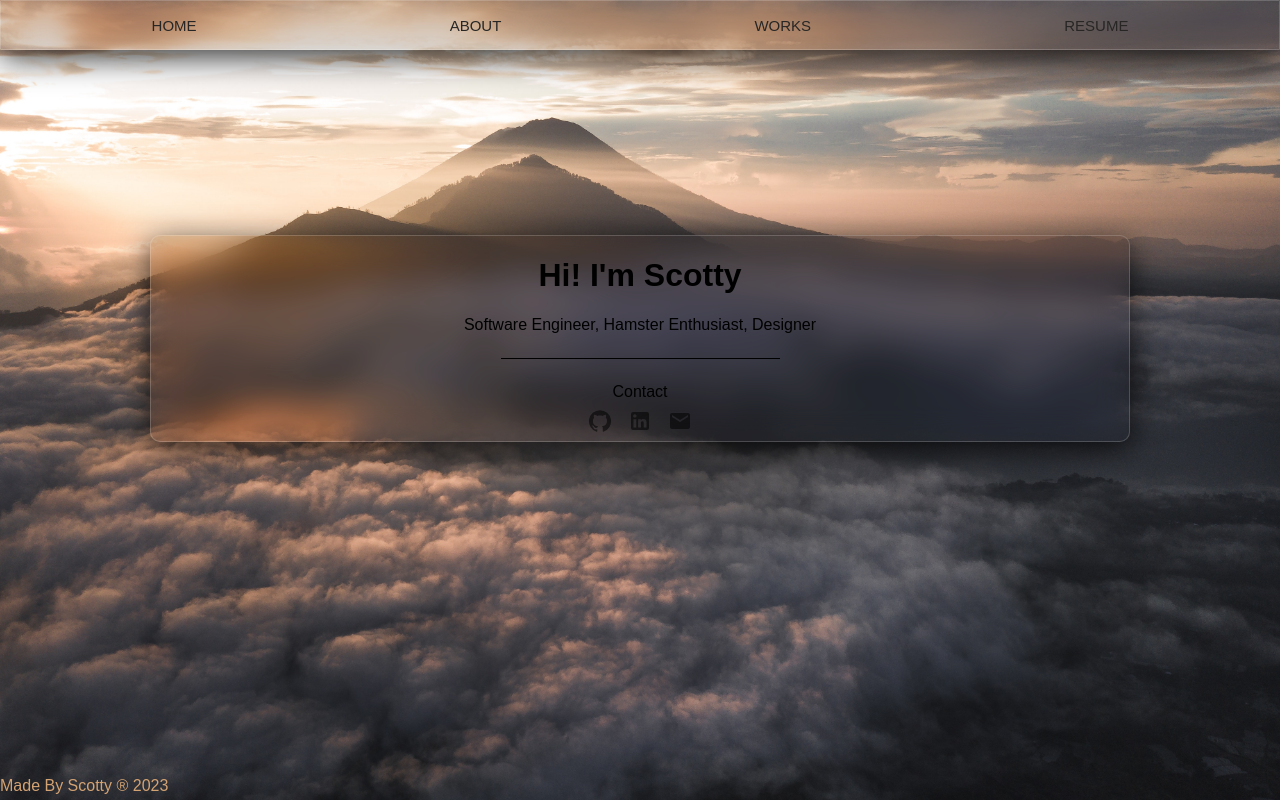
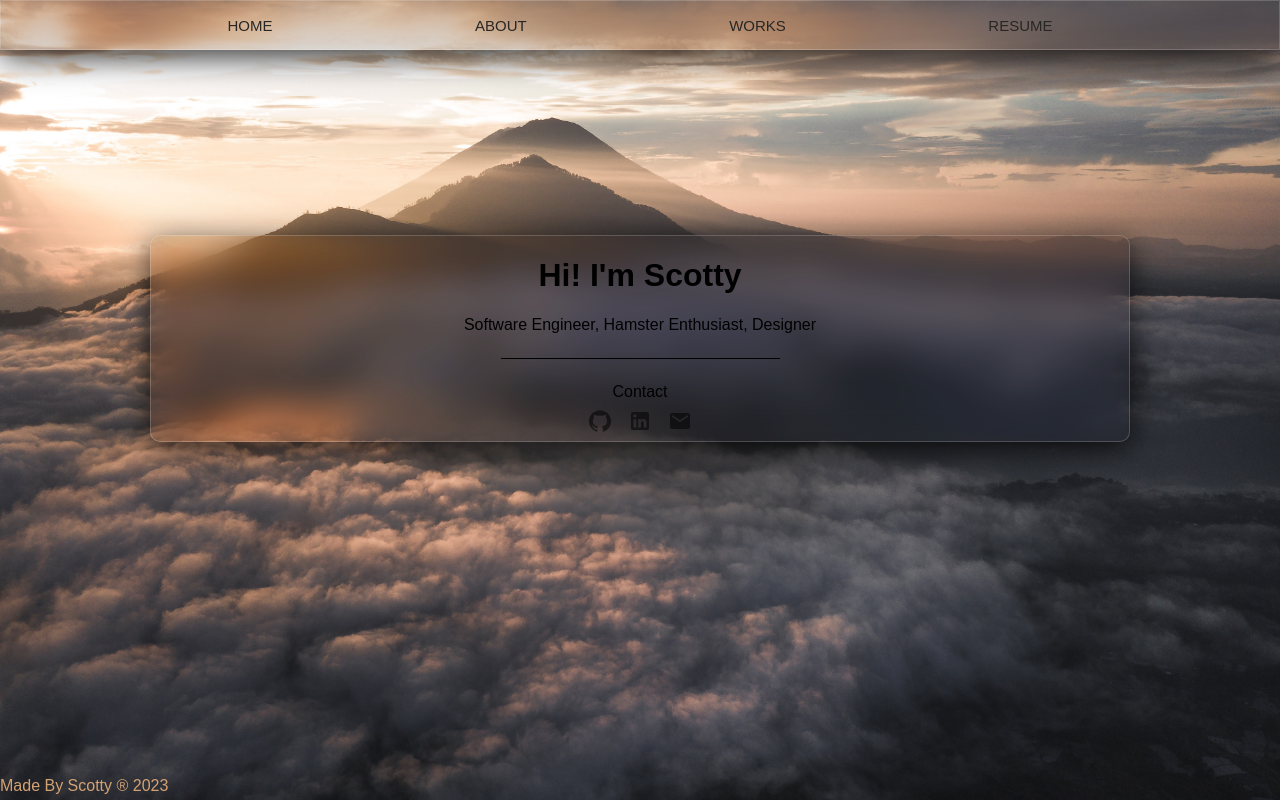
Before and after one commit to Scotty-Cloud/scott-portfolio, a React (Create React App) app: page / in a window 1280 px wide. Built offline with nearby package versions, Linux system fonts and the light colour scheme; a web font is replaced by a local one.

Commit message:
change nav bar spacing

```diff
--- a/src/Components/Nav/Nav.css
+++ b/src/Components/Nav/Nav.css
@@ -1,7 +1,7 @@
 .nav-buttons{
   display: flex;
-  justify-content: space-around;
-
+  /* justify-content: space-around; */
+  justify-content: space-evenly;
 }
 
 .nav-link:hover {
```
